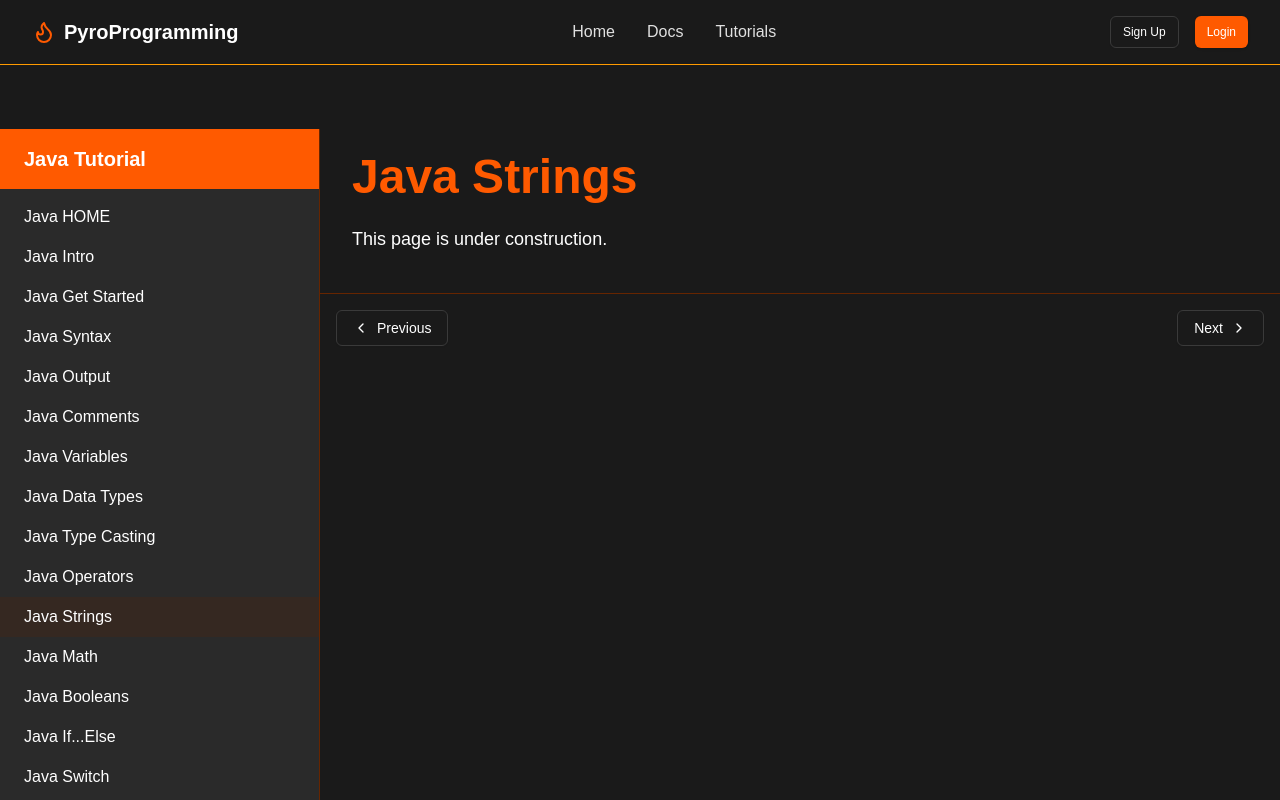
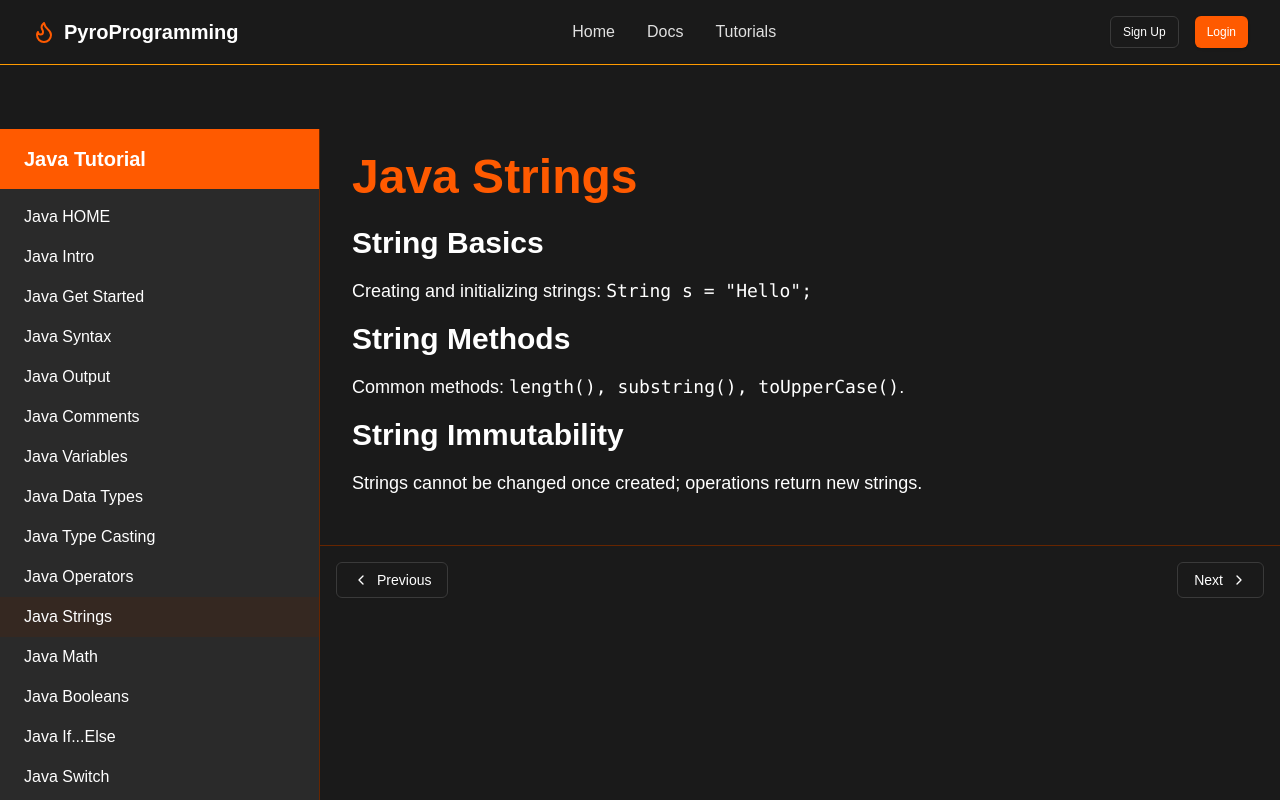
Before and after one commit to 321EZ123/PyroProgramming, a Next.js app: page /tutorials/java/strings in a window 1280 px wide. Shown: the top 800 px of the page. Built offline with nearby package versions, Linux system fonts and the light colour scheme.

Commit message:
Update page.tsx

```diff
--- a/src/app/tutorials/java/strings/page.tsx
+++ b/src/app/tutorials/java/strings/page.tsx
@@ -4,7 +4,12 @@ export default function Page() {
   return (
     <div className="max-w-4xl mx-auto">
       <h1 className="text-5xl font-bold mb-6 text-primary">Java Strings</h1>
-      <p className="text-lg mb-4">This page is under construction.</p>
+      <h2 className="text-3xl font-semibold mb-4">String Basics</h2>
+      <p className="text-lg mb-4">Creating and initializing strings: <code>String s = "Hello";</code></p>
+      <h2 className="text-3xl font-semibold mb-4">String Methods</h2>
+      <p className="text-lg mb-4">Common methods: <code>length(), substring(), toUpperCase()</code>.</p>
+      <h2 className="text-3xl font-semibold mb-4">String Immutability</h2>
+      <p className="text-lg mb-6">Strings cannot be changed once created; operations return new strings.</p>
     </div>
   );
 }
```
